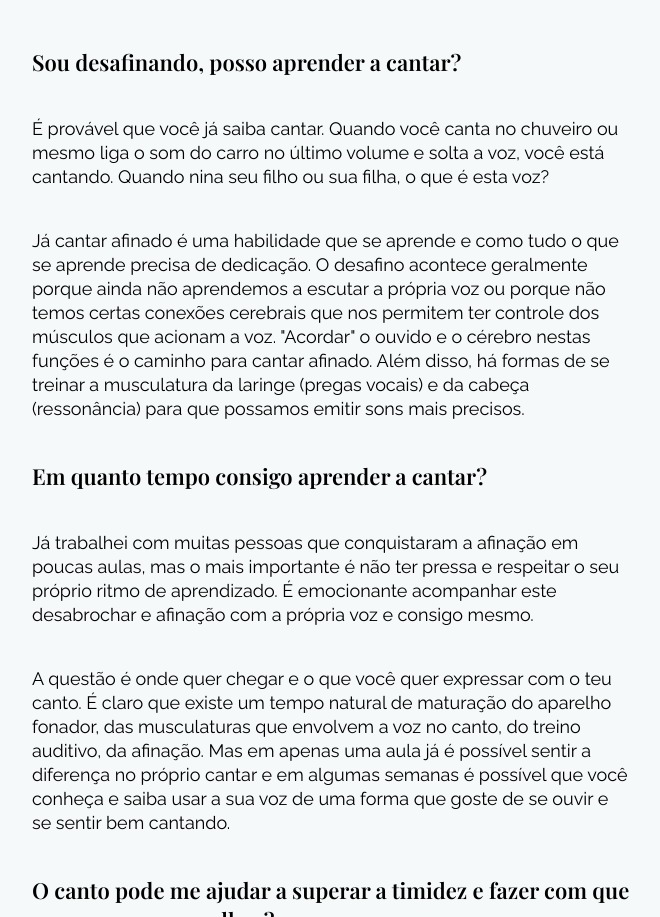
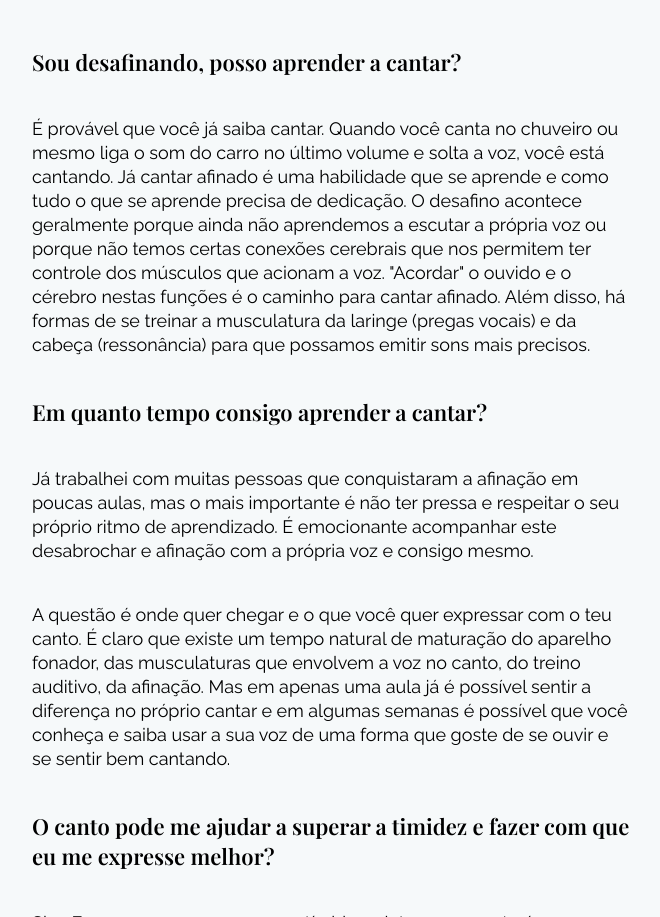
Before and after one commit to ducroquet/site-nani-02, a plain HTML site: page index.html in a window 1280 px wide. Shown: the part 3631-4548 px from the top of the page, without its empty margins (308-968 px from the left). Drawn offline with nearby package versions, Linux system fonts and the light colour scheme.

Commit message:
ajuste texto

```diff
--- a/index.html
+++ b/index.html
@@ -62,8 +62,7 @@
     <div class="secao" id="perguntas">
         <h1>Perguntas e respostas</h1>
         <h3>Sou desafinando, posso aprender a cantar?</h3>
-        <p>É provável que você já saiba cantar. Quando você canta no chuveiro ou mesmo liga o som do carro no último volume e solta a voz, você está cantando. Quando nina seu filho ou sua filha, o que é esta voz?</p>
-        <p>Já cantar afinado é uma habilidade que se aprende e como tudo o que se aprende precisa de dedicação. O desafino acontece geralmente porque ainda não aprendemos a escutar a própria voz ou porque não temos certas conexões cerebrais que nos permitem ter controle dos músculos que acionam a voz. "Acordar" o ouvido e o cérebro nestas funções é o caminho para cantar afinado. Além disso, há formas de se treinar a musculatura da laringe (pregas vocais) e da cabeça (ressonância) para que possamos emitir sons mais precisos.</p>
+        <p>É provável que você já saiba cantar. Quando você canta no chuveiro ou mesmo liga o som do carro no último volume e solta a voz, você está cantando. Já cantar afinado é uma habilidade que se aprende e como tudo o que se aprende precisa de dedicação. O desafino acontece geralmente porque ainda não aprendemos a escutar a própria voz ou porque não temos certas conexões cerebrais que nos permitem ter controle dos músculos que acionam a voz. "Acordar" o ouvido e o cérebro nestas funções é o caminho para cantar afinado. Além disso, há formas de se treinar a musculatura da laringe (pregas vocais) e da cabeça (ressonância) para que possamos emitir sons mais precisos.</p>
         <h3>Em quanto tempo consigo aprender a cantar?</h3>
         <p>Já trabalhei com muitas pessoas que conquistaram a afinação em poucas aulas, mas o mais importante é não ter pressa e respeitar o seu próprio ritmo de aprendizado. É emocionante acompanhar este desabrochar e afinação com a própria voz e consigo mesmo.</p>
         <p>A questão é onde quer chegar e o que você quer expressar com o teu canto. É claro que existe um tempo natural de maturação do aparelho fonador, das musculaturas que envolvem a voz no canto, do treino auditivo, da afinação. Mas em apenas uma aula já é possível sentir a diferença no próprio cantar e em algumas semanas é possível que você conheça e saiba usar a sua voz de uma forma que goste de se ouvir e se sentir bem cantando.</p>
```
